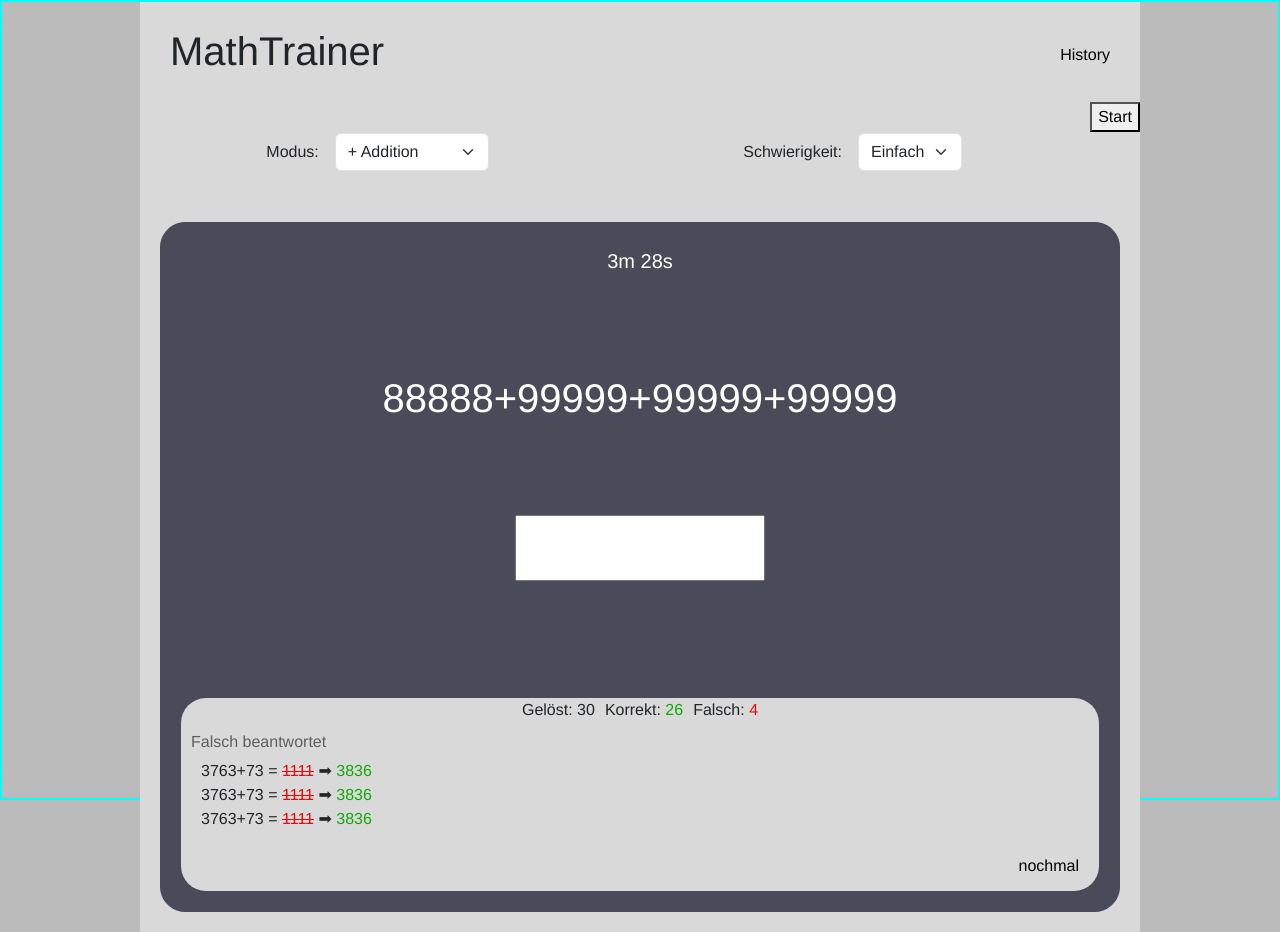
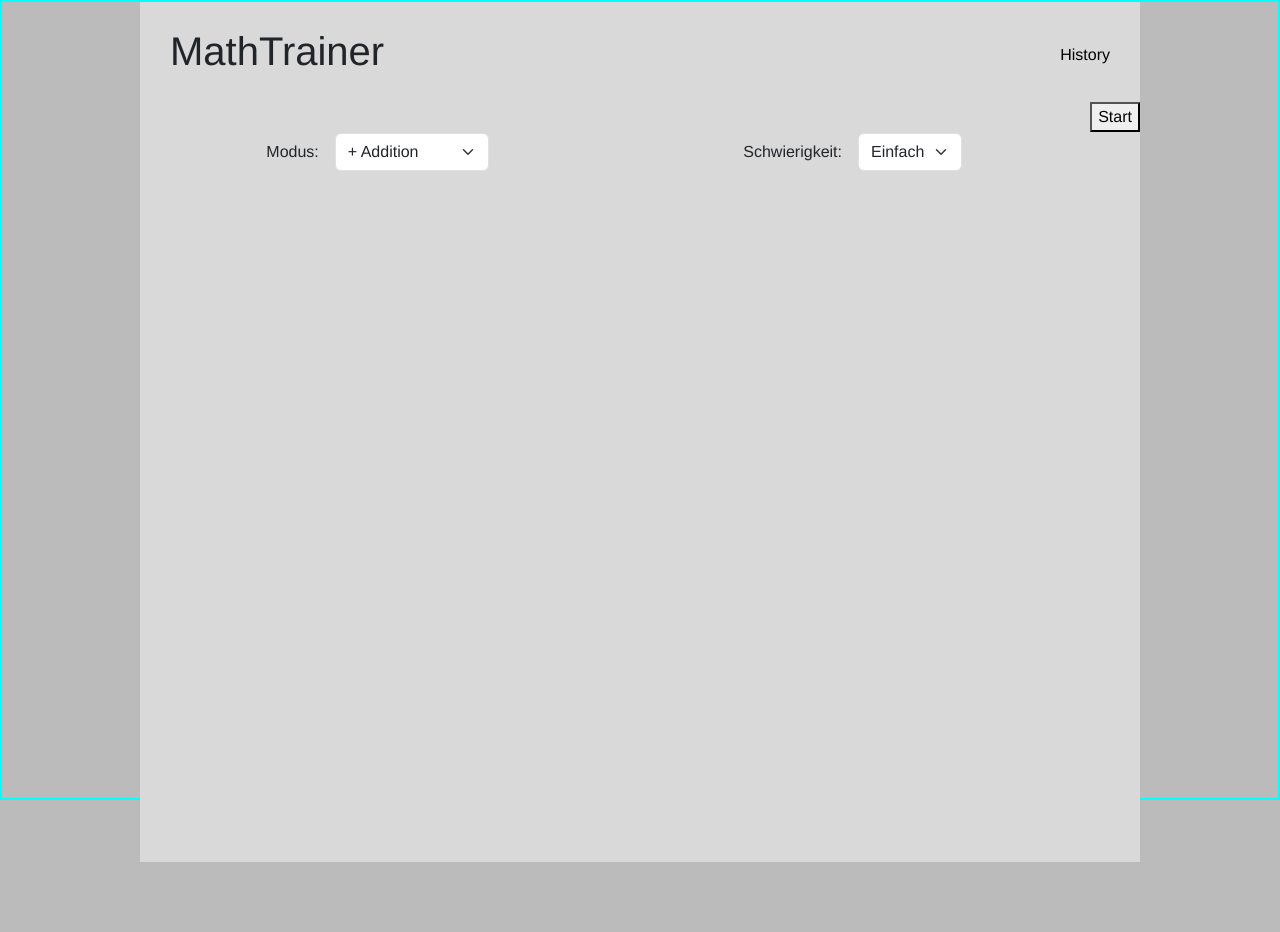
Before and after one commit to tnglf1337/ng-mathtrainer, an Angular app: page / in a window 1280 px wide. After the commit the page ends 862 px from the top, so only its background shows below. Built offline with nearby package versions, Linux system fonts and the light colour scheme.

Commit message:
change section uebung-container to only be visible, if an uebung has started

```diff
--- a/src/app/train-component/train-component.html
+++ b/src/app/train-component/train-component.html
@@ -35,7 +35,7 @@
   </section>
 </section>
 
-<section id="uebung-container">
+<section id="uebung-container" *ngIf="istUebungGestartet">
   <div id="uebung-ansicht-container">
     <div id="zeit-container">
       <p>3m 28s</p>
```
